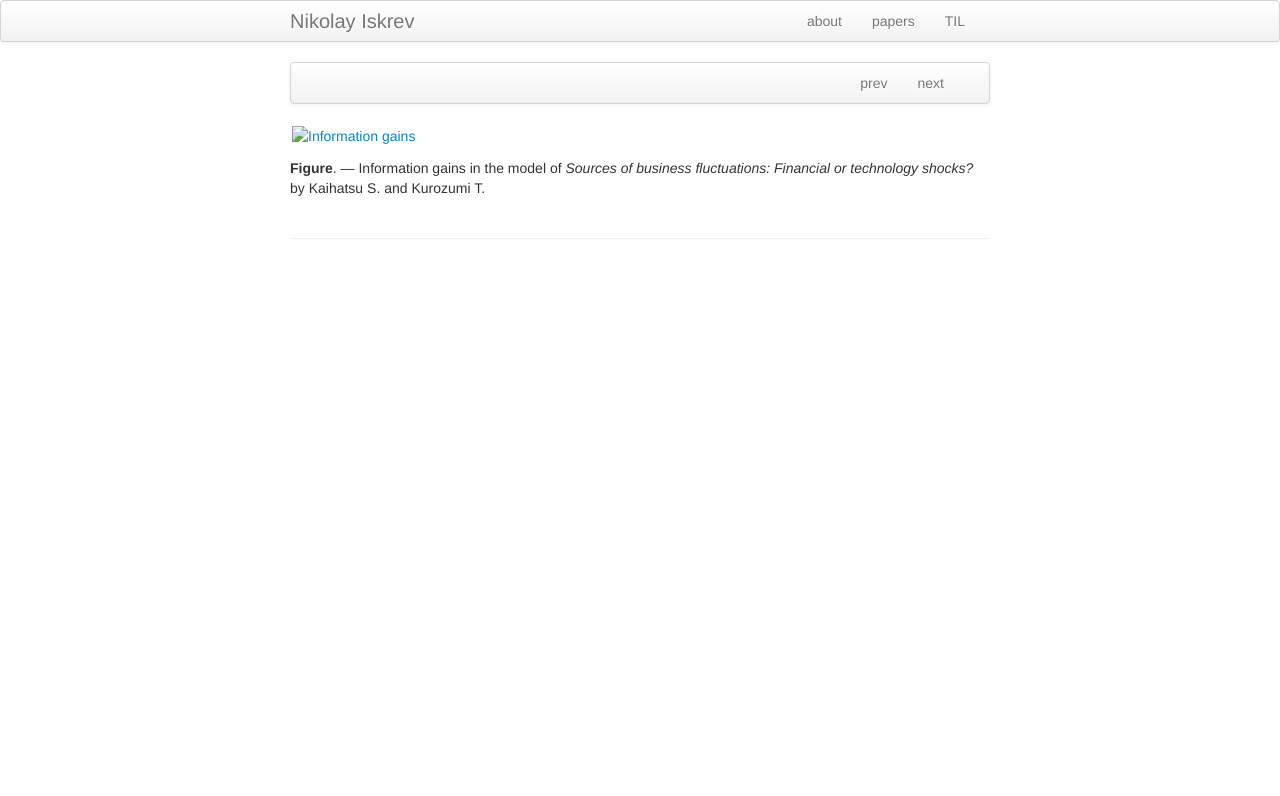
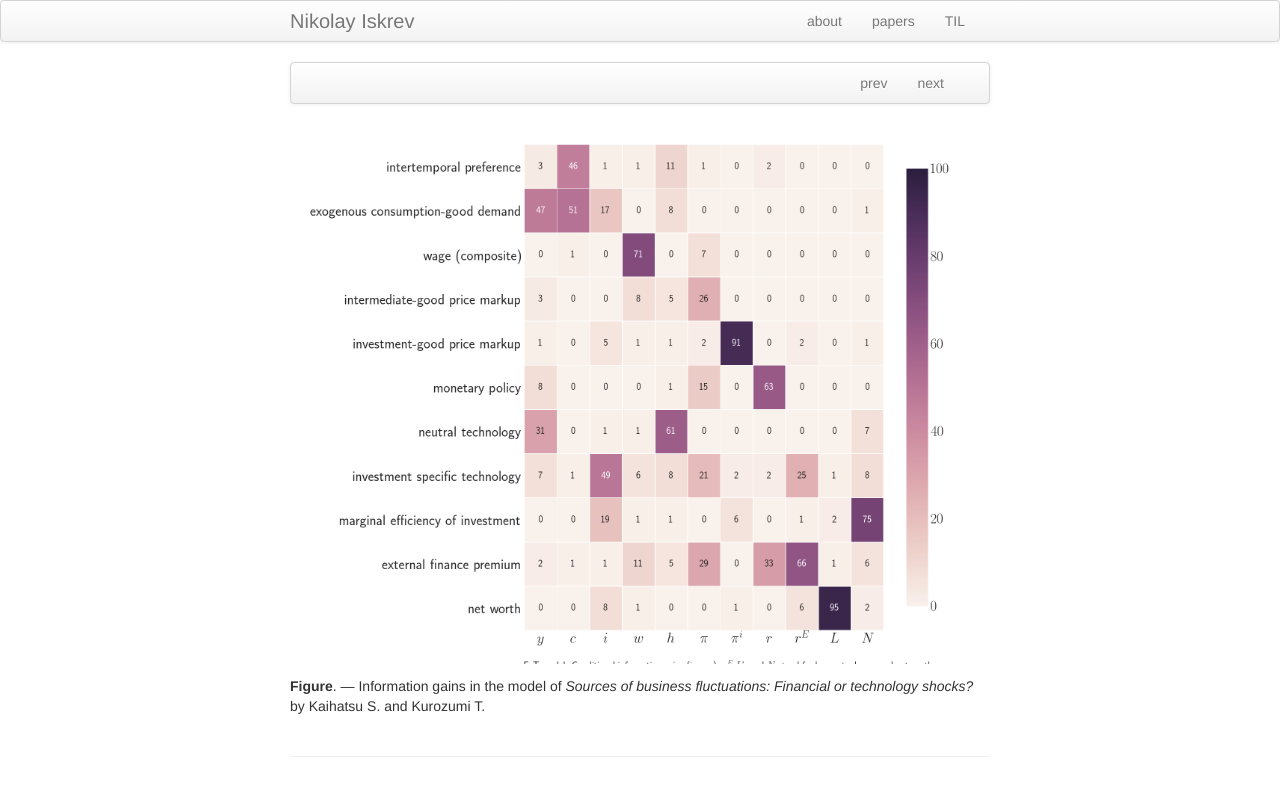
Before and after one commit to niskrev/niskrev.github.io, a Jekyll site: the page built from pages/publpics/FoT-model-fig1.md, in a window 1280 px wide. Shown: the top 796 px of the page. Built offline with Jekyll 4.4.1, drawn with Linux system fonts in a browser that asks for light colours.

Commit message:
added FoT figure

```diff
--- a/pages/publpics/FoT-model-fig1.md
+++ b/pages/publpics/FoT-model-fig1.md
@@ -14,6 +14,6 @@ title: FoT model Fig 1
 
 
 
-[![Information gains](../../assets/bigpublpics/FoT-Innovations-BIG.png)](../../assets/biggerpics/FoT-Innovations.png)
+[![Information gains](../../assets/bigpublpics/FoT-Innovations.png)](../../assets/biggerpics/FoT-Innovations-BIG.png)
 
 **Figure**. &mdash; Information gains in the model of *Sources of business fluctuations: Financial or technology shocks?* by Kaihatsu S. and Kurozumi T.
```
